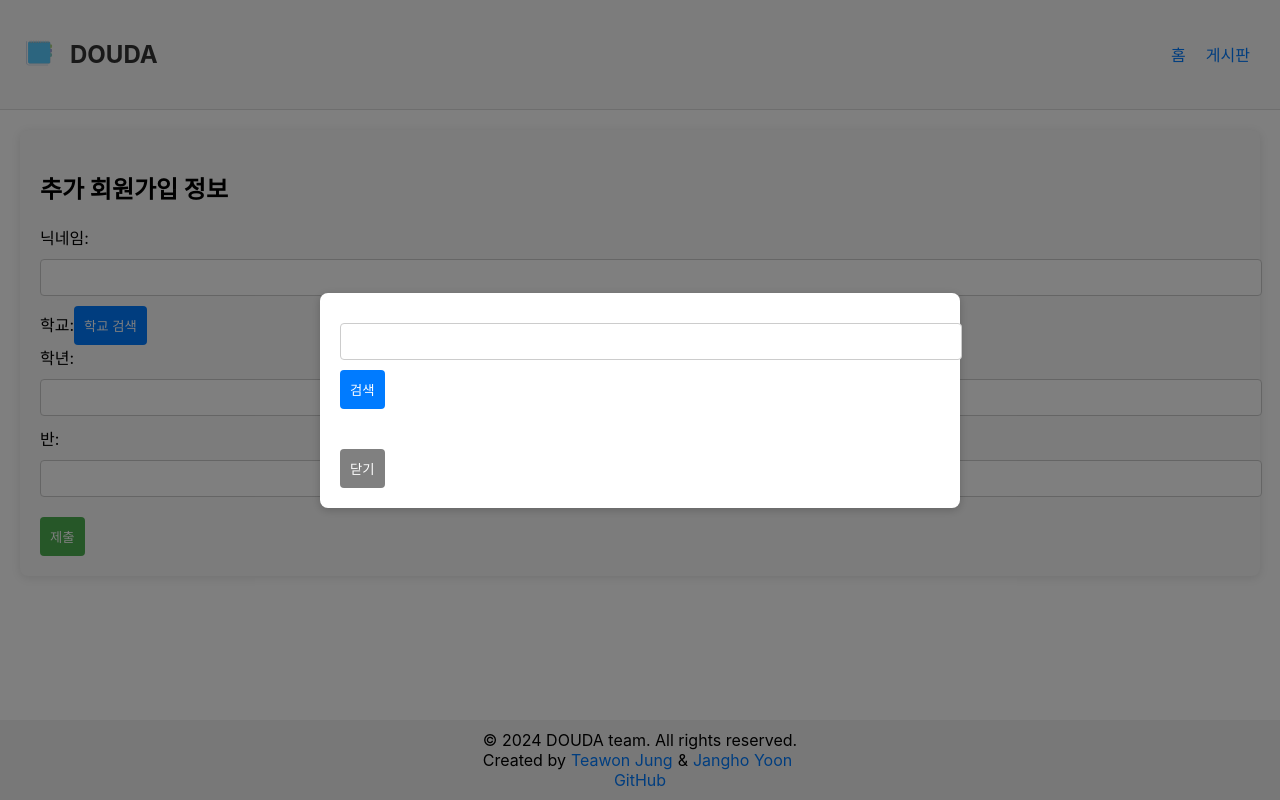
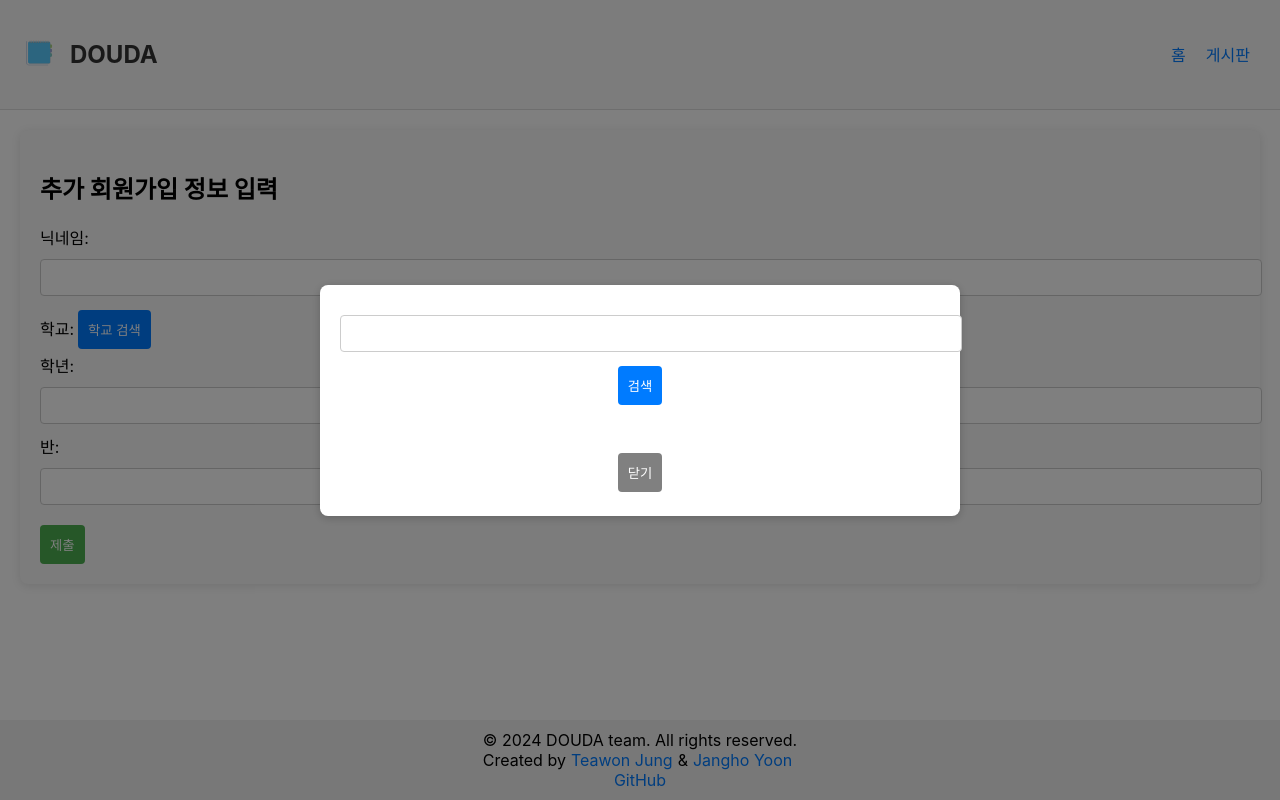
Before and after one commit to HolymolyAstatine/Douda, a React (Create React App) app in the folder client/: page /signsettig in a window 1280 px wide. Both pictures are taken after a click on the button "학교 검색". Built offline with nearby package versions, Linux system fonts and the light colour scheme.

Commit message:
학교 검색 추가

```diff
--- a/client/src/components/ProfileEdit.tsx
+++ b/client/src/components/ProfileEdit.tsx
@@ -1,93 +1,85 @@
-// components/src/ProfileEdit.tsx
-import React, { useState } from 'react';
+import React, { useState, useEffect } from 'react';
 import axios from 'axios';
 import { useNavigate } from 'react-router-dom';
-import errorIcon from "../img/error_exclamation_mark.svg"; // 오류 아이콘 추가
-import "./css/Signup_set.css"; // 스타일 시트 추가
-import { SchoolInfo } from '../../../server/types/types'; // 학교 정보 타입 추가
+import SchoolSearchModal from './SchoolSearchModal';
+import errorIcon from "../img/error_exclamation_mark.svg";
+import "./css/Signup_set.css";
+import { SchoolInfo } from '../../../server/types/types';
 
 interface ProfileEditProps {
-  profileData: any; // 실제 데이터 타입으로 대체 가능
-  onClose: () => void; // 수정 완료 후 닫기 위한 함수
+  profileData: {
+    nickname: string;
+    grade: number;
+    classroom: string;
+    school?: string;
+    shcode?: string;
+  };
+  onClose: () => void;
 }
 
 const ProfileEdit: React.FC<ProfileEditProps> = ({ profileData, onClose }) => {
-  // 프로파일 수정에 필요한 상태 변수 초기화
-  const [nickname, setNickname] = useState(profileData.nickname); // 닉네임 상태
-  const [school, setSchool] = useState(''); // 학교 상태 초기화
-  const [grade, setGrade] = useState(profileData.grade); // 학년 상태
-  const [classroom, setClassroom] = useState(profileData.classroom); // 반 상태
-  const [schoolList, setSchoolList] = useState<SchoolInfo[]>([]); // 학교 목록 상태
-  const [selectedSchool, setSelectedSchool] = useState<SchoolInfo | null>(null); // 선택한 학교 상태
-  const [error, setError] = useState(''); // 오류 메시지 상태
-  const navigate = useNavigate(); // 프로그래밍적으로 네비게이션하기 위한 훅
+  const [nickname, setNickname] = useState(profileData.nickname);
+  const [school, setSchool] = useState(profileData.school || '');
+  const [grade, setGrade] = useState(profileData.grade);
+  const [classroom, setClassroom] = useState(profileData.classroom);
+  const [schoolList, setSchoolList] = useState<SchoolInfo[]>([]);
+  const [selectedSchool, setSelectedSchool] = useState<SchoolInfo | null>(null);
+  const [isModalOpen, setIsModalOpen] = useState(false);
+  const navigate = useNavigate();
+  const k = async (school:string,schoolcode:string)=>{
+    try{const response = await axios.get<SchoolInfo[]>(`https://localhost:8080/api/searchSchool?SchoolName=${school}`);
+    const schools: SchoolInfo[] = response.data;
+    for (const row of schools){
+      if (row.SD_SCHUL_CODE===schoolcode){
+        setSelectedSchool(row);
+        break;
+      }
+    }}catch(error){
 
-  // 학교 검색 핸들러
-  const handleSchoolSearch = async (query: string) => {
-    if (query) {
-      try {
-        const response = await axios.get(`https://localhost:8080/api/searchSchool?SchoolName=${query}`);
-        setSchoolList(response.data.data); // 학교 목록 업데이트
-      } catch (error) {
-        console.error('학교 검색 중 오류 발생:', error);
-      }
-    } else {
-      setSchoolList([]); // 쿼리가 비어있으면 목록 초기화
     }
-  };
+  }
+
+  useEffect(() => {
+    if (profileData.school && profileData.shcode) {
+      k(profileData.school,profileData.shcode);
+    }
+  }, [profileData]);
 
   const handleSchoolSelect = (school: SchoolInfo) => {
     setSelectedSchool(school);
     setSchool(school.SCHUL_NM);
-    setSchoolList([]); // 선택 후 목록 초기화
+    setIsModalOpen(false);
   };
 
-  const handleSchoolChange = (e: React.ChangeEvent<HTMLInputElement>) => {
-    const value = e.target.value;
-    setSchool(value);
-    handleSchoolSearch(value); // 학교 검색 처리
-  };
-
-  // 프로파일 저장 핸들러
   const handleSave = async () => {
-    const token = localStorage.getItem('token'); // 로컬 스토리지에서 토큰 가져오기
+    const token = localStorage.getItem('token');
     try {
       const response = await axios.put('https://localhost:8080/user_data/profile_update', {
         nickname,
-        school: selectedSchool?.SCHUL_NM, // 선택한 학교 이름
+        school: selectedSchool?.SCHUL_NM,
         grade,
         classroom,
-        SHcode: selectedSchool?.SD_SCHUL_CODE, // 선택한 학교 코드
+        SHcode: selectedSchool?.SD_SCHUL_CODE,
       }, {
-        headers: { Authorization: `Bearer ${token}` }, // Authorization 헤더 설정
+        headers: { Authorization: `Bearer ${token}` },
       });
-      alert('프로파일이 성공적으로 업데이트되었습니다.'); // 성공 시 알림
-      onClose(); // 수정 완료 후 닫기
+      alert('프로파일이 성공적으로 업데이트되었습니다.');
+      onClose();
     } catch (error) {
-      // 오류 처리
-      if (axios.isAxiosError(error) && error.response) {
-        const { code, message } = error.response.data; // 응답 데이터에서 코드와 메시지 추출
-        if (code === 400 && message === "Nickname already taken.") {
-          alert("이미 사용 중인 닉네임입니다."); // 닉네임 중복 오류 처리
-        } else {
-          alert('프로파일 업데이트에 실패했습니다.'); // 기타 오류 처리
-        }
-      } else {
-        console.error('프로파일 업데이트 중 오류:', error); // 콘솔에 오류 기록
-        alert('프로파일 업데이트에 실패했습니다.'); // 오류 발생 시 알림
-      }
+      console.error('프로파일 업데이트 중 오류:', error);
+      alert('프로파일 업데이트에 실패했습니다.');
     }
   };
 
   return (
     <div>
-      <h2>프로파일 수정</h2>
+      <h2>프로필 수정</h2>
       <label>
         닉네임:
         <input
           type="text"
           value={nickname}
-          onChange={(e) => setNickname(e.target.value)} // 닉네임 상태 업데이트
+          onChange={(e) => setNickname(e.target.value)}
         />
       </label>
       <br />
@@ -96,17 +88,9 @@ const ProfileEdit: React.FC<ProfileEditProps> = ({ profileData, onClose }) => {
         <input
           type="text"
           value={school}
-          onChange={handleSchoolChange} // 학교 상태 업데이트
+          readOnly // Set input as read-only
         />
-        {schoolList.length > 0 && (
-          <ul style={{ border: '1px solid #ccc', borderRadius: '4px', maxHeight: '150px', overflowY: 'auto', padding: '0', margin: '5px 0', listStyleType: 'none' }}>
-            {schoolList.map((school) => (
-              <li key={school.SD_SCHUL_CODE} onClick={() => handleSchoolSelect(school)} style={{ padding: '8px', cursor: 'pointer', backgroundColor: '#fff', borderBottom: '1px solid #ddd' }}>
-                {school.SCHUL_NM}
-              </li>
-            ))}
-          </ul>
-        )}
+        <button onClick={() => setIsModalOpen(true)}>학교 검색</button>
       </label>
       <br />
       <label>
@@ -114,7 +98,7 @@ const ProfileEdit: React.FC<ProfileEditProps> = ({ profileData, onClose }) => {
         <input
           type="number"
           value={grade}
-          onChange={(e) => setGrade(parseInt(e.target.value))} // 학년 상태 업데이트
+          onChange={(e) => setGrade(parseInt(e.target.value))}
         />
       </label>
       <br />
@@ -123,13 +107,18 @@ const ProfileEdit: React.FC<ProfileEditProps> = ({ profileData, onClose }) => {
         <input
           type="text"
           value={classroom}
-          onChange={(e) => setClassroom(e.target.value)} // 반 상태 업데이트
+          onChange={(e) => setClassroom(e.target.value)}
         />
       </label>
       <br />
-      <button onClick={handleSave}>저장</button> {/* 저장 버튼 */}
-      <button onClick={onClose}>취소</button> {/* 취소 버튼 */}
-      {error && <p style={{ color: 'red' }}>{error}</p>} {/* 오류 메시지 표시 */}
+      <button onClick={handleSave}>저장</button>
+      <button onClick={onClose}>취소</button>
+      {isModalOpen && (
+        <SchoolSearchModal
+        onSelectSchool={handleSchoolSelect}
+          onClose={() => setIsModalOpen(false)}
+        />
+      )}
     </div>
   );
 };
--- a/client/src/components/SchoolSearchModal.tsx
+++ b/client/src/components/SchoolSearchModal.tsx
@@ -1,38 +1,60 @@
+// SchoolSearchModal.tsx
 import React, { useState } from 'react';
 import axios from 'axios';
+import { SchoolInfo } from '../../../server/types/types';
+import './css/SchoolSearchModal.css';
 
 interface SchoolSearchModalProps {
-  onSelect: (school: any) => void; // 학교 선택 핸들러
-  onClose: () => void; // 모달 닫기 핸들러
+    onSelectSchool: (school: SchoolInfo) => void;
+    onClose: () => void;
 }
 
-const SchoolSearchModal: React.FC<SchoolSearchModalProps> = ({ onSelect, onClose }) => {
-  const [searchTerm, setSearchTerm] = useState(''); // 검색어 상태
-  const [schools, setSchools] = useState<any[]>([]); // 검색 결과 상태
+const SchoolSearchModal: React.FC<SchoolSearchModalProps> = ({ onSelectSchool, onClose }) => {
+    const [school, setSchool] = useState('');
+    const [schoolList, setSchoolList] = useState<SchoolInfo[]>([]);
 
-  const handleSearch = async () => {
-    const response = await axios.get(`https://api.example.com/search-school?query=${searchTerm}`);
-    setSchools(response.data); // 검색 결과 설정
+    const handleSchoolSearch = async () => {
+        try {
+            const response = await axios.get(`https://localhost:8080/api/searchSchool?SchoolName=${school}`);
+            setSchoolList(response.data.data);
+        } catch (error) {
+            console.error('Error occurred while searching for schools:', error);
+        }
+    };
+
+    const handleKeyDown = (event: React.KeyboardEvent<HTMLInputElement>) => {
+        if (event.key === 'Enter') {
+            event.preventDefault();
+            handleSchoolSearch();
+        }
     };
 
     return (
-    <div className="modal" style={{ padding: '20px', backgroundColor: '#fff', borderRadius: '8px', boxShadow: '0 2px 10px rgba(0,0,0,0.2)' }}>
-      <h2>학교 검색</h2>
+        <div className="modal">
+            <div className="modal-content">
                 <input
                     type="text"
-        value={searchTerm}
-        onChange={(e) => setSearchTerm(e.target.value)} // 검색어 업데이트
-        placeholder="학교 이름을 입력하세요"
+                    className="input"
+                    value={school}
+                    onChange={(e) => setSchool(e.target.value)}
+                    onKeyDown={handleKeyDown}  // Trigger search on Enter
                 />
-      <button onClick={handleSearch} style={{ marginLeft: '10px' }}>검색</button>
-      <ul style={{ marginTop: '10px' }}>
-        {schools.map((school) => (
-          <li key={school.id} onClick={() => onSelect(school)} style={{ cursor: 'pointer' }}>
-            {school.SCHUL_NM} - {school.ADDR}
+                <button className="search-button" onClick={handleSchoolSearch}>
+                    검색
+                </button>
+
+                <ul className="school-list">
+                    {schoolList.map((school) => (
+                        <li key={school.SD_SCHUL_CODE} className="list-item" onClick={() => onSelectSchool(school)}>
+                            {school.SCHUL_NM}, {school.ORG_RDNMA}, {school.ATPT_OFCDC_SC_NM}
                         </li>
                     ))}
                 </ul>
-      <button onClick={onClose} style={{ marginTop: '10px' }}>닫기</button>
+
+                <button className="close-button" onClick={onClose}>
+                    닫기
+                </button>
+            </div>
         </div>
     );
 };
--- a/client/src/components/Signup_set.tsx
+++ b/client/src/components/Signup_set.tsx
@@ -1,7 +1,11 @@
+// SignupSet.tsx
+
 import React, { useState } from 'react';
 import axios from 'axios';
 import { SchoolInfo } from '../../../server/types/types';
-import './css/Signup_set.css';  // CSS 파일을 임포트
+import SchoolSearchModal from './SchoolSearchModal';
+import './css/Signup_set.css';
+import { useLocation, useNavigate } from 'react-router-dom';
 
 const SignupSet = () => {
     const [nickname, setNickname] = useState('');
@@ -11,35 +15,23 @@ const SignupSet = () => {
     const [error, setError] = useState('');
     const [gradeError, setGradeError] = useState('');
     const [classroomError, setClassroomError] = useState('');
-    const [schoolList, setSchoolList] = useState<SchoolInfo[]>([]);
     const [selectedSchool, setSelectedSchool] = useState<SchoolInfo | null>(null);
     const [isModalOpen, setIsModalOpen] = useState(false);
-
-    const validateIntegerInput = (value: string) => {
-        return value === '' || /^[1-9]\d*$/.test(value);
-    };
-
-    const handleSchoolSearch = async () => {
-        try {
-            const response = await axios.get(`https://localhost:8080/api/searchSchool?SchoolName=${school}`);
-            setSchoolList(response.data.data);  // 학교 목록 업데이트
-        } catch (error) {
-            console.error('학교 검색 중 오류 발생:', error);
-        }
-    };
+    const location = useLocation();
+    const { id, email } = location.state || {};
+    const navigate = useNavigate();
 
     const handleSchoolSelect = (school: SchoolInfo) => {
         setSelectedSchool(school);
         setSchool(school.SCHUL_NM);
-        setSchoolList([]);
-        setIsModalOpen(false);  // 모달 닫기
+        setIsModalOpen(false);  // Close the modal
     };
 
     const handleSubmit = async (e: React.FormEvent<HTMLFormElement>) => {
         e.preventDefault();
 
         if (!nickname) {
-            setError('닉네임 필드는 필수입니다.');
+            setError('닉네임은 필수입니다.');
             return;
         }
 
@@ -47,6 +39,8 @@ const SignupSet = () => {
             const response = await axios.post(
                 'https://localhost:8080/user_data/signup_setting',
                 {
+                    Gid:id,
+                    email,
                     nickname,
                     school: selectedSchool?.SCHUL_NM,
                     grade: grade || undefined,
@@ -56,17 +50,18 @@ const SignupSet = () => {
             );
 
             if (response.status === 200) {
-                alert('회원가입 정보가 성공적으로 업데이트되었습니다.');
+                alert('회원가입 성공!');
+                navigate('/')
             }
         } catch (error) {
-            console.error('회원가입 설정 제출 중 오류 발생:', error);
-            setError('회원가입 정보 업데이트에 실패했습니다.');
+            console.error('Error submitting signup settings:', error);
+            setError('회원가입을 하는데 에러가 발생했습니다.');
         }
     };
 
     return (
         <div className="signup-set">
-            <h2>추가 회원가입 정보</h2>
+            <h2>추가 회원가입 정보 입력</h2>
             {error && <p className="error-message">{error}</p>}
 
             <form onSubmit={handleSubmit}>
@@ -119,31 +114,10 @@ const SignupSet = () => {
             </form>
 
             {isModalOpen && (
-                <div className="modal">
-                    <div className="modal-content">
-                        <input
-                            type="text"
-                            className="input"
-                            value={school}
-                            onChange={(e) => setSchool(e.target.value)}
-                        />
-                        <button className="search-button" onClick={handleSchoolSearch}>
-                            검색
-                        </button>
-
-                        <ul className="school-list">
-                            {schoolList.map((school) => (
-                                <li key={school.SD_SCHUL_CODE} className="list-item" onClick={() => handleSchoolSelect(school)}>
-                                    {school.SCHUL_NM}, {school.ORG_RDNMA}, {school.ATPT_OFCDC_SC_NM}
-                                </li>
-                            ))}
-                        </ul>
-
-                        <button className="close-button" onClick={() => setIsModalOpen(false)}>
-                            닫기
-                        </button>
-                    </div>
-                </div>
+                <SchoolSearchModal
+                    onSelectSchool={handleSchoolSelect}
+                    onClose={() => setIsModalOpen(false)}
+                />
             )}
         </div>
     );
--- /dev/null
+++ b/client/src/components/css/SchoolSearchModal.css
@@ -0,0 +1,58 @@
+/* SchoolSearchModal.css */
+
+.modal {
+    position: fixed;
+    top: 0;
+    left: 0;
+    width: 100%;
+    height: 100%;
+    background-color: rgba(0, 0, 0, 0.5);
+    display: flex;
+    align-items: center;
+    justify-content: center;
+    z-index: 1000;
+}
+
+.modal-content {
+    background-color: #fff;
+    padding: 20px;
+    border-radius: 8px;
+    width: 400px;
+    max-width: 90%;
+    text-align: center;
+}
+
+.input {
+    width: 100%;
+    padding: 8px;
+    margin-bottom: 12px;
+    border: 1px solid #ddd;
+    border-radius: 4px;
+}
+
+.search-button,
+.close-button {
+    padding: 8px 16px;
+    margin: 4px;
+    background-color: #007bff;
+    color: white;
+    border: none;
+    border-radius: 4px;
+    cursor: pointer;
+}
+
+.school-list {
+    max-height: 200px;
+    overflow-y: auto;
+    margin-top: 12px;
+}
+
+.list-item {
+    padding: 8px;
+    cursor: pointer;
+    border-bottom: 1px solid #ddd;
+}
+
+.list-item:hover {
+    background-color: #f1f1f1;
+}
```
Also changed, not shown: 1 other file (tests, documents, lock files or other folders). Lines whose indentation alone changed are shown as unchanged.
